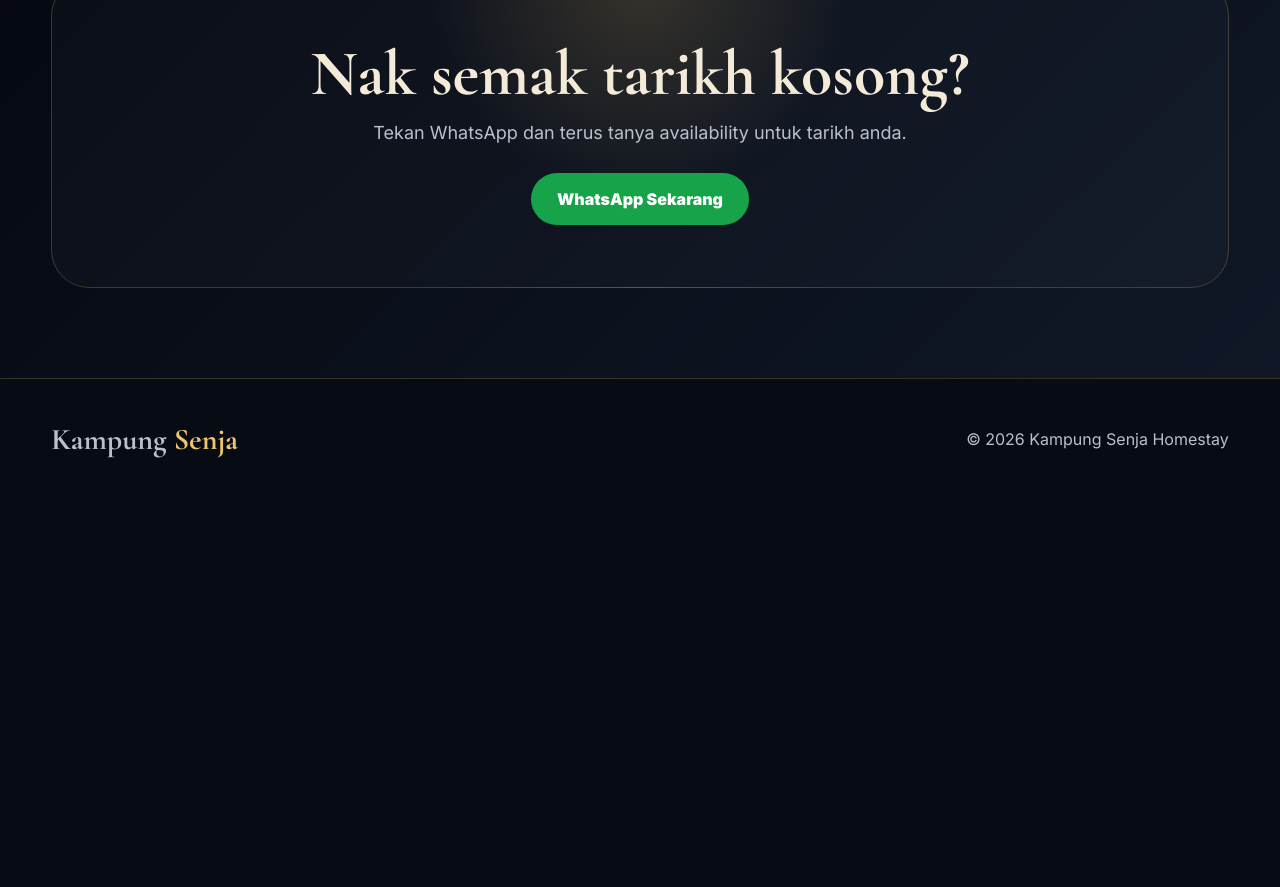
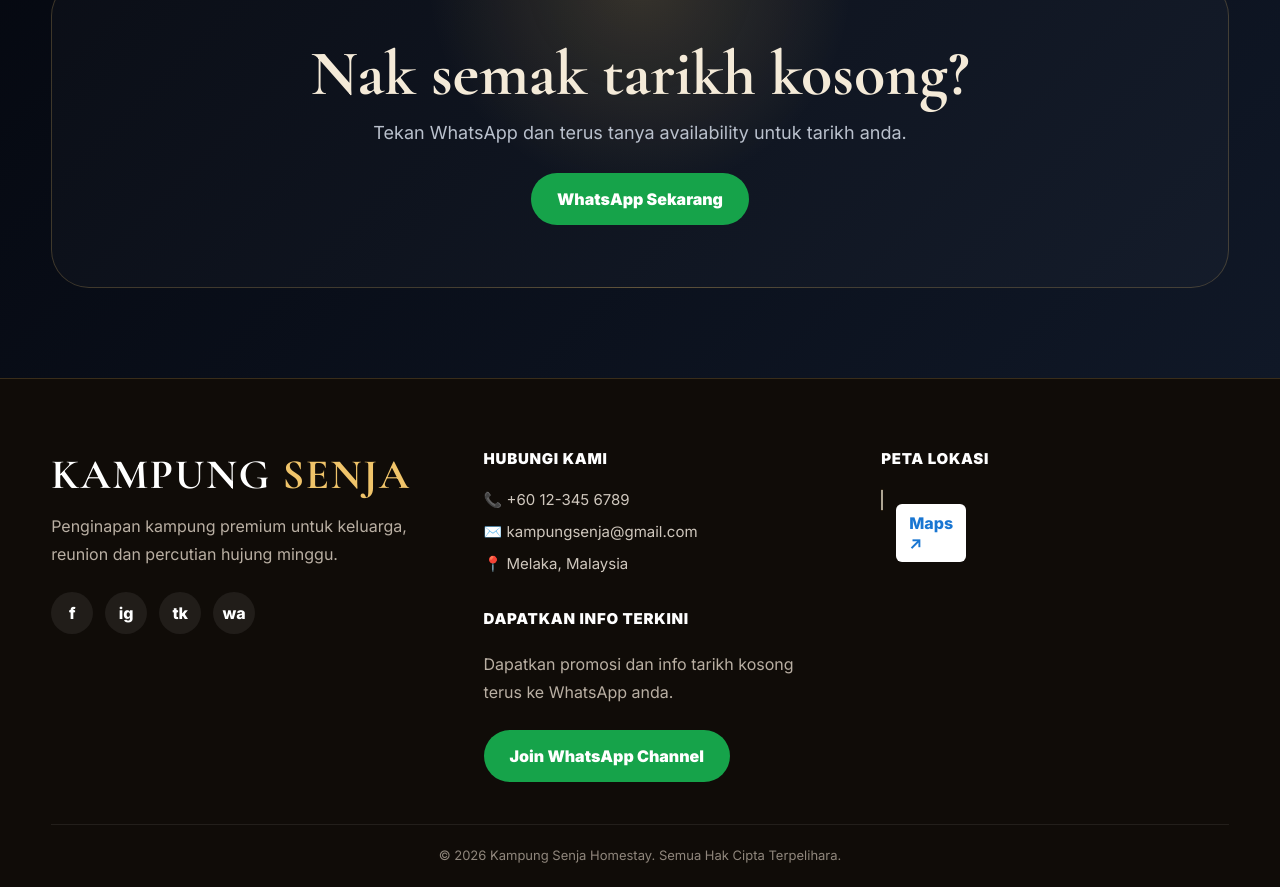
Before and after one commit to multirichresources/homestay, a plain HTML site: page index.html in a window 1280 px wide. Shown: the part 5893-6780 px from the top of the page. Before the commit the page ends 6393 px from the top, so only its background shows below. Drawn offline with nearby package versions, Linux system fonts and the light colour scheme; grey boxes are pictures that could not be loaded.

Commit message:
Add files via upload

```diff
--- a/index.html
+++ b/index.html
@@ -18,6 +18,23 @@
 .price-wrap{display:grid;grid-template-columns:1fr 1fr;gap:24px}.price-card{border:1px solid var(--line);border-radius:34px;padding:36px;background:linear-gradient(145deg,rgba(255,255,255,.055),rgba(240,196,106,.07))}.price-card h3{font-family:"Cormorant Garamond",serif;font-size:34px;color:var(--gold2)}.price{font-size:62px;font-weight:900;color:var(--gold2);margin:12px 0}.price small{font-size:18px;color:var(--muted)}.list{display:grid;gap:13px;margin:24px 0 28px}.list span{color:var(--gold2);font-weight:900;margin-right:8px}
 .location{min-height:620px;display:flex;align-items:center;background:url("assets/location.jpg") center/cover no-repeat;position:relative}.location:before{content:"";position:absolute;inset:0;background:linear-gradient(90deg,rgba(6,11,20,.96),rgba(6,11,20,.65) 45%,rgba(6,11,20,.26))}.location-card{position:relative;z-index:2;max-width:560px;border:1px solid var(--line);background:rgba(6,11,20,.72);backdrop-filter:blur(14px);border-radius:34px;padding:42px}.location-card h2{font-family:"Cormorant Garamond",serif;font-size:56px;line-height:1.02;margin-bottom:16px}.location-card p{color:#d9deea;line-height:1.85;margin-bottom:26px}
 .cta{padding:90px 0;background:linear-gradient(135deg,#050810,#101827)}.cta-box{text-align:center;border:1px solid var(--line);border-radius:38px;padding:62px 28px;background:radial-gradient(circle at top,rgba(240,196,106,.18),transparent 32%),rgba(255,255,255,.025)}.cta-box h2{font-family:"Cormorant Garamond",serif;font-size:clamp(42px,5vw,68px);line-height:1.02;margin-bottom:16px}.cta-box p{color:var(--muted);font-size:18px;margin-bottom:30px}footer{padding:42px 0;border-top:1px solid var(--line);color:var(--muted)}.foot{display:flex;align-items:center;justify-content:space-between;gap:20px;flex-wrap:wrap}.wa-float{position:fixed;right:18px;bottom:18px;z-index:80;display:none}
+
+.footer-premium{background:#100c08;border-top:1px solid rgba(240,196,106,.18);padding:70px 0 24px;color:#d8d0c4}
+.footer-grid{display:grid;grid-template-columns:1.1fr 1fr 1fr;gap:50px;align-items:start}
+.footer-brand{font-family:"Cormorant Garamond",serif;font-size:42px;font-weight:700;letter-spacing:.04em;color:#fff;margin-bottom:12px}
+.footer-brand span{color:var(--gold2)}
+.footer-desc{color:#b9afa3;line-height:1.75;margin-bottom:24px}
+.social-round{display:flex;gap:12px}
+.social-round a{width:42px;height:42px;border-radius:50%;background:rgba(255,255,255,.07);display:flex;align-items:center;justify-content:center;font-weight:800;color:#fff}
+.footer-title{font-size:15px;font-weight:900;letter-spacing:.05em;color:#fff;margin-bottom:22px;text-transform:uppercase}
+.footer-list{display:grid;gap:13px;color:#cfc7bd;font-size:15px}
+.footer-join{margin-top:24px}
+.map-box{border-radius:16px;overflow:hidden;border:1px solid rgba(240,196,106,.2);height:220px;background:url("assets/location.jpg") center/cover no-repeat;position:relative}
+.map-box:before{content:"";position:absolute;inset:0;background:rgba(0,0,0,.24)}
+.map-label{position:absolute;left:14px;top:14px;background:#fff;color:#1976d2;border-radius:6px;padding:9px 13px;font-weight:800}
+.footer-copy{text-align:center;color:#8f867c;font-size:13px;border-top:1px solid rgba(255,255,255,.08);margin-top:42px;padding-top:22px}
+@media(max-width:920px){.footer-premium{padding:54px 0 24px}.footer-grid{grid-template-columns:1fr;gap:38px}.footer-brand{font-size:38px}.map-box{height:250px}}
+
 @media(max-width:920px){.navlinks,.nav .btn{display:none}.nav{height:66px}.hero{background-position:62% center}.hero:before{background:linear-gradient(90deg,rgba(6,11,20,.95),rgba(6,11,20,.82) 55%,rgba(6,11,20,.48)),linear-gradient(to top,rgba(6,11,20,.9),transparent 45%)}.hero-content{padding:118px 0 70px}.hero h1{font-size:50px}.hero p{font-size:16px}.hero-actions .btn{width:100%;min-height:56px}.hero-points{grid-template-columns:1fr}.section{padding:70px 0}.features,.room-grid,.story-wrap,.gallery-grid,.price-wrap{grid-template-columns:1fr}.feature{text-align:left;display:grid;grid-template-columns:70px 1fr;gap:18px;min-height:auto}.feature .icon{margin:0}.feature h3{font-size:27px}.room-img{height:330px}.story-card{padding:30px}.story-img img{height:420px}.checks{grid-template-columns:1fr}.gallery-main img,.gallery-small img{height:340px}.price{font-size:52px}.location{min-height:620px;background-position:60% center}.location-card{padding:30px}.location-card h2{font-size:44px}.foot{display:block;text-align:center}.foot .logo{margin-bottom:10px}.wa-float{display:block}}
 </style>
 </head>
@@ -31,7 +48,41 @@
 <section class="section dark" id="price"><div class="container"><div class="head"><div class="kicker">Pakej Booking</div><h2>Pilih tarikh, terus semak melalui WhatsApp.</h2><p>Harga ini placeholder demo. Boleh tukar ikut harga sebenar homestay client.</p></div><div class="price-wrap"><div class="price-card"><h3>Hari Biasa</h3><div class="price">RM280 <small>/ malam</small></div><div class="list"><div><span>✓</span>Rumah kampung lengkap</div><div><span>✓</span>Ruang tamu & dapur</div><div><span>✓</span>Parking luas</div><div><span>✓</span>Sesuai keluarga kecil</div></div><a class="btn btn-green" href="https://wa.me/60123456789">Semak Tarikh</a></div><div class="price-card"><h3>Weekend / Cuti</h3><div class="price">RM380 <small>/ malam</small></div><div class="list"><div><span>✓</span>Sesuai family gathering</div><div><span>✓</span>Ruang santai malam</div><div><span>✓</span>Halaman luas</div><div><span>✓</span>Booking melalui WhatsApp</div></div><a class="btn btn-gold" href="https://wa.me/60123456789">WhatsApp Booking</a></div></div></div></section>
 <section class="location"><div class="container"><div class="location-card"><div class="kicker">Lokasi</div><h2>Dekat dengan alam, mudah untuk tetamu.</h2><p>Lokasi tenang dengan akses mudah untuk keluarga, rombongan kecil dan tetamu yang mahu rehat dari suasana bandar.</p><a class="btn btn-gold" href="https://maps.google.com">Buka Google Maps</a></div></div></section>
 <section class="cta"><div class="container cta-box"><h2>Nak semak tarikh kosong?</h2><p>Tekan WhatsApp dan terus tanya availability untuk tarikh anda.</p><a class="btn btn-green" href="https://wa.me/60123456789">WhatsApp Sekarang</a></div></section>
-<footer><div class="container foot"><div class="logo">Kampung <span>Senja</span></div><div>© 2026 Kampung Senja Homestay</div></div></footer>
+
+<footer class="footer-premium">
+  <div class="container footer-grid">
+    <div>
+      <div class="footer-brand">KAMPUNG <span>SENJA</span></div>
+      <p class="footer-desc">Penginapan kampung premium untuk keluarga, reunion dan percutian hujung minggu.</p>
+      <div class="social-round">
+        <a href="#">f</a>
+        <a href="#">ig</a>
+        <a href="#">tk</a>
+        <a href="https://wa.me/60123456789">wa</a>
+      </div>
+    </div>
+    <div>
+      <div class="footer-title">Hubungi Kami</div>
+      <div class="footer-list">
+        <div>📞 +60 12-345 6789</div>
+        <div>✉️ kampungsenja@gmail.com</div>
+        <div>📍 Melaka, Malaysia</div>
+      </div>
+      <div class="footer-title" style="margin-top:36px">Dapatkan Info Terkini</div>
+      <p class="footer-desc">Dapatkan promosi dan info tarikh kosong terus ke WhatsApp anda.</p>
+      <div class="footer-join">
+        <a class="btn btn-green" href="https://wa.me/60123456789">Join WhatsApp Channel</a>
+      </div>
+    </div>
+    <div>
+      <div class="footer-title">Peta Lokasi</div>
+      <a href="https://maps.google.com" target="_blank" class="map-box">
+        <span class="map-label">Maps ↗</span>
+      </a>
+    </div>
+  </div>
+  <div class="container footer-copy">© 2026 Kampung Senja Homestay. Semua Hak Cipta Terpelihara.</div>
+</footer>
 <div class="wa-float"><a class="btn btn-green" href="https://wa.me/60123456789">WhatsApp</a></div>
 </body>
 </html>
```
Also changed, not shown: 8 other files.
